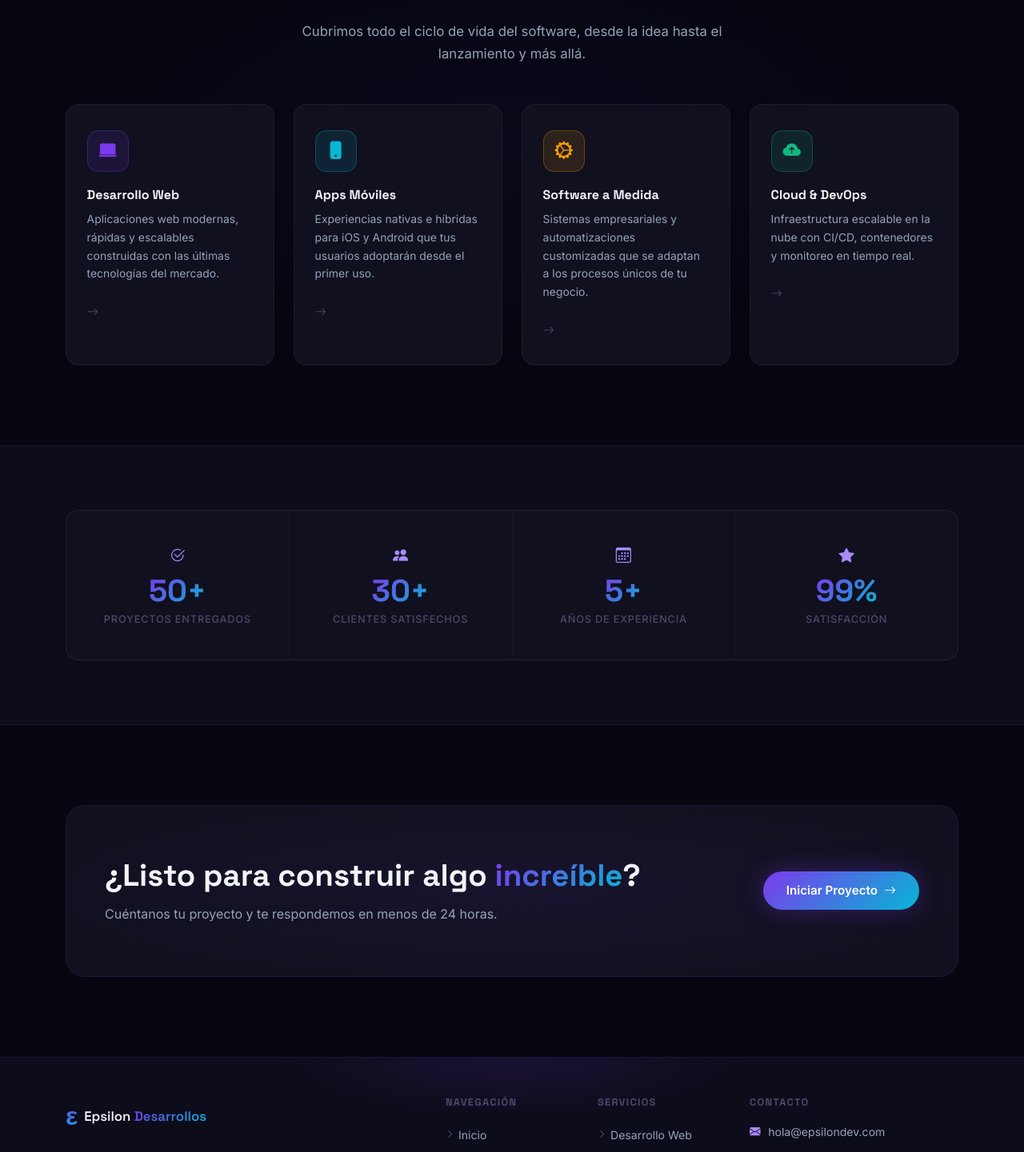
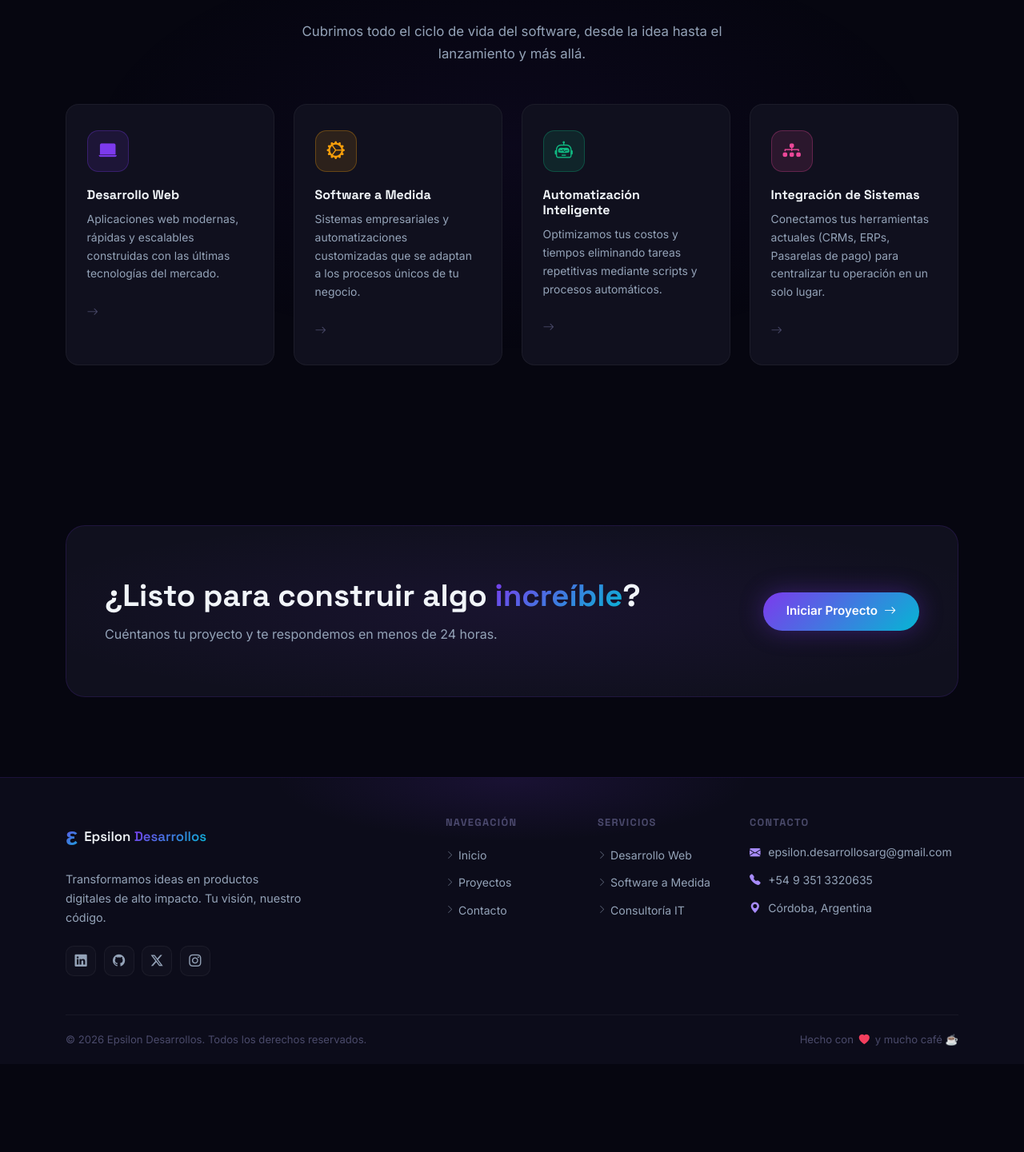
Before and after one commit to NachoChiofalo/EpsilonDesarrollos, a React (Vite) app: page / in a window 1280 px wide. Shown: the part 1618-3059 px from the top of the page at 80% size. After the commit the page ends 2949 px from the top, so only its background shows below. Built offline with nearby package versions, Linux system fonts and the light colour scheme.

Commit message:
feat: update brand content and fix contact form submission

```diff
--- a/package.json
+++ b/package.json
@@ -9,6 +9,7 @@
     "preview": "vite preview"
   },
   "dependencies": {
+    "@emailjs/browser": "^4.4.1",
     "bootstrap": "^5.3.3",
     "bootstrap-icons": "^1.11.3",
     "react": "^18.3.1",
--- a/src/components/Footer.jsx
+++ b/src/components/Footer.jsx
@@ -9,12 +9,14 @@ const QUICK_LINKS = [
 
 const SERVICES = [
   'Desarrollo Web',
-  'Apps Móviles',
+  //Apps Móviles',
   'Software a Medida',
   'Consultoría IT',
-  'Cloud & DevOps',
+  //'Cloud & DevOps',
 ]
 
+
+//NOTA: Estos links NO LLEVAN A NINGUN LADO! ACTUALIZAR!!!!!!
 const SOCIALS = [
   { icon: 'bi-linkedin',   href: '#', label: 'LinkedIn' },
   { icon: 'bi-github',     href: '#', label: 'GitHub' },
@@ -88,17 +90,17 @@ export default function Footer() {
           <div className="col-12 col-lg-3">
             <h6 className="footer-heading">Contacto</h6>
             <div className="footer-contact-list">
-              <a href="mailto:hola@epsilondev.com" className="footer-contact-item">
+              <a href="mailto:epsilon.desarrollosarg@gmail.com" className="footer-contact-item">
                 <i className="bi bi-envelope-fill" />
-                hola@epsilondev.com
+                epsilon.desarrollosarg@gmail.com
               </a>
-              <a href="tel:+541112345678" className="footer-contact-item">
+              <a href="tel:+5493513320635" className="footer-contact-item">
                 <i className="bi bi-telephone-fill" />
-                +54 11 1234-5678
+                +54 9 351 3320635
               </a>
               <span className="footer-contact-item">
                 <i className="bi bi-geo-alt-fill" />
-                Buenos Aires, Argentina
+                Córdoba, Argentina
               </span>
             </div>
           </div>
--- a/src/pages/Contact.jsx
+++ b/src/pages/Contact.jsx
@@ -1,21 +1,22 @@
 import { useState } from 'react'
 import './Contact.css'
+import emailjs from '@emailjs/browser'
 
 const INITIAL = { name: '', email: '', phone: '', service: '', message: '' }
 
 const SERVICES_OPTIONS = [
   'Desarrollo Web',
-  'App Móvil',
+  //'App Móvil',
   'Software a Medida',
   'Consultoría IT',
-  'Cloud & DevOps',
+  //'Cloud & DevOps',
   'Otro',
 ]
 
 const CONTACT_INFO = [
-  { icon: 'bi-envelope-fill',   label: 'Email',     value: 'hola@epsilondev.com',    href: 'mailto:hola@epsilondev.com' },
-  { icon: 'bi-telephone-fill',  label: 'Teléfono',  value: '+54 11 1234-5678',        href: 'tel:+541112345678' },
-  { icon: 'bi-geo-alt-fill',    label: 'Ubicación', value: 'Buenos Aires, Argentina', href: '#' },
+  { icon: 'bi-envelope-fill',   label: 'Email',     value: 'epsilon.desarrollosarg@gmail.com',    href: 'mailto:epsilon.desarrollosarg@gmail.com' },
+  { icon: 'bi-telephone-fill',  label: 'Teléfono',  value: '+54 9 351 332-0635',        href: 'tel:+5493513320635' },
+  { icon: 'bi-geo-alt-fill',    label: 'Ubicación', value: 'Córdoba, Argentina', href: '#' },
   { icon: 'bi-clock-fill',      label: 'Respuesta', value: 'Menos de 24 hs',          href: '#' },
 ]
 
@@ -49,13 +50,40 @@ export default function Contact() {
     if (Object.keys(errs).length) { setErrors(errs); return }
 
     setSending(true)
-    /* Simula envío — reemplazá con tu lógica real (fetch / emailjs / etc.) */
+    /* Simula envío — reemplazá con tu lógica real (fetch / emailjs / etc.)
     setTimeout(() => {
       setSending(false)
       setSubmitted(true)
       setForm(INITIAL)
-    }, 1800)
+    }, 1800)*/
+
+    const templateParams = {
+  name: form.name,
+  email: form.email,
+  phone: form.phone || 'No proporcionado',
+  service: form.service,
+  message: form.message
+};
+
+emailjs.send(
+  import.meta.env.VITE_EMAILJS_SERVICE_ID,
+  import.meta.env.VITE_EMAILJS_TEMPLATE_ID,
+  templateParams,
+  import.meta.env.VITE_EMAILJS_PUBLIC_KEY
+)
+.then((response) => {
+  console.log('SUCCESS!', response.status, response.text);
+  setSending(false);
+  setSubmitted(true);
+  setForm(INITIAL);
+})
+.catch((err) => {
+  console.error('FAILED...', err);
+  setSending(false);
+  alert("Hubo un error al enviar el mensaje. Por favor, reintentá.");
+});
   }
+
 
   return (
     <div className="contact-page">
--- a/src/pages/Home.jsx
+++ b/src/pages/Home.jsx
@@ -10,13 +10,21 @@ const SERVICES = [
       'Aplicaciones web modernas, rápidas y escalables construidas con las últimas tecnologías del mercado.',
     color: '#7c3aed',
   },
-  {
+  /*{
     icon: 'bi-phone-fill',
     title: 'Apps Móviles',
     description:
       'Experiencias nativas e híbridas para iOS y Android que tus usuarios adoptarán desde el primer uso.',
     color: '#06b6d4',
-  },
+  },*/
+
+  /*{
+    icon: 'bi-cloud-arrow-up-fill',
+    title: 'Cloud & DevOps',
+    description:
+      'Infraestructura escalable en la nube con CI/CD, contenedores y monitoreo en tiempo real.',
+    color: '#10b981',
+  },*/
   {
     icon: 'bi-gear-wide-connected',
     title: 'Software a Medida',
@@ -24,14 +32,23 @@ const SERVICES = [
       'Sistemas empresariales y automatizaciones customizadas que se adaptan a los procesos únicos de tu negocio.',
     color: '#f59e0b',
   },
-  {
-    icon: 'bi-cloud-arrow-up-fill',
-    title: 'Cloud & DevOps',
-    description:
-      'Infraestructura escalable en la nube con CI/CD, contenedores y monitoreo en tiempo real.',
-    color: '#10b981',
-  },
+{
+  icon: 'bi-robot',
+  title: 'Automatización Inteligente',
+  description:
+    'Optimizamos tus costos y tiempos eliminando tareas repetitivas mediante scripts y procesos automáticos.',
+  color: '#10b981', // Verde éxito/eficiencia
+},
+{
+  icon: 'bi-diagram-3-fill',
+  title: 'Integración de Sistemas',
+  description:
+    'Conectamos tus herramientas actuales (CRMs, ERPs, Pasarelas de pago) para centralizar tu operación en un solo lugar.',
+  color: '#ec4899', // Un rosa/fucsia para contrastar
+},
+
 ]
+
 
 const STATS = [
   { value: '50+', label: 'Proyectos Entregados', icon: 'bi-check2-circle' },
@@ -155,7 +172,7 @@ export default function Home() {
               <div className="about-visual">
                 {[
                   { icon: 'bi-stars',            label: 'Innovación'  },
-                  { icon: 'bi-shield-check-fill', label: 'Calidad',  featured: true },
+                  { icon: 'bi-shield-fill-check', label: 'Calidad'/*,  featured: true */},
                   { icon: 'bi-rocket-takeoff-fill',label: 'Performance' },
                   { icon: 'bi-people-fill',        label: 'Equipo'   },
                 ].map(({ icon, label, featured }) => (
@@ -175,8 +192,8 @@ export default function Home() {
                 <span className="text-gradient">dev shop</span>
               </h2>
               <p className="section-text mb-3">
-                En Epsilon Desarrollos somos un equipo apasionado de ingenieros,
-                diseñadores y estrategas digitales comprometidos a entregar software
+                En Epsilon Desarrollos somos un equipo apasionado de ingenieros
+                y estrategas digitales comprometidos a entregar software
                 que no solo funciona —{' '}
                 <strong style={{ color: 'var(--text-primary)' }}>sino que transforma negocios.</strong>
               </p>
@@ -210,7 +227,7 @@ export default function Home() {
             </p>
           </div>
 
-          <div className="row gy-4">
+          <div className="row gy-4 justify-content-center">
             {SERVICES.map((s, i) => (
               <div key={i} className="col-12 col-sm-6 col-lg-3">
                 <div className="service-card" style={{ '--svc-color': s.color }}>
@@ -232,7 +249,8 @@ export default function Home() {
       {/* ══════════════════════════════
           STATS
       ══════════════════════════════ */}
-      <section className="stats-section">
+
+      {/*<section className="stats-section">
         <div className="container">
           <div className="stats-grid">
             {STATS.map((s, i) => (
@@ -244,7 +262,7 @@ export default function Home() {
             ))}
           </div>
         </div>
-      </section>
+      </section>*/}
 
       {/* ══════════════════════════════
           CTA
```
Also changed, not shown: 1 other file (tests, documents, lock files or other folders).
